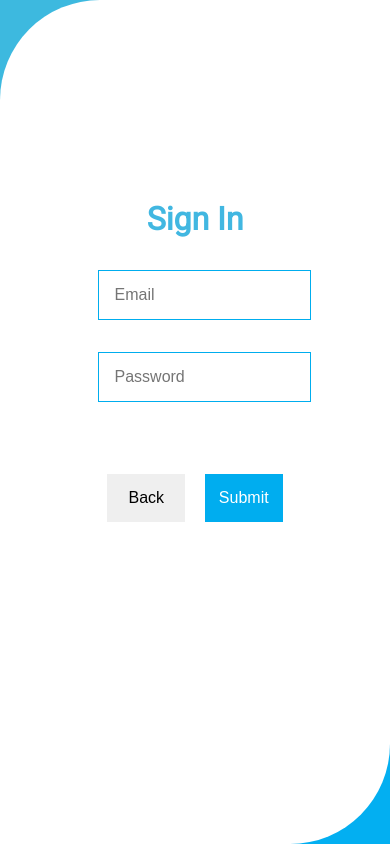
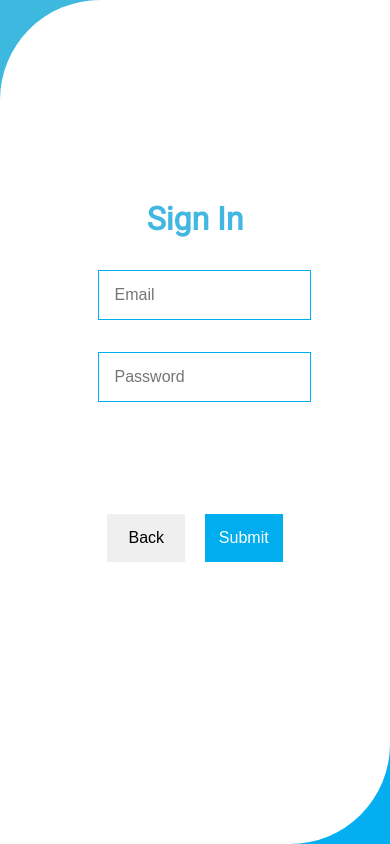
Before and after one commit to Jguz17/hungr, a React (Create React App) app: page / in a window 390 px wide. Both pictures are taken after a click on the element "Already a member? Sign in". Built offline with nearby package versions, Linux system fonts and the light colour scheme.

Commit message:
alert positioning

```diff
--- a/src/App.css
+++ b/src/App.css
@@ -141,6 +141,7 @@ input {
 .form-buttons {
   display: flex;
   justify-content: space-around;
+  margin-top: 1.5rem;
 }
 
 #submit:hover,
--- a/src/components/layout/HiddenForm.js
+++ b/src/components/layout/HiddenForm.js
@@ -61,11 +61,11 @@ const HiddenForm = () => {
                 <form className='form'>
                     <h1 style={{textAlign: 'center', color: '#41b7e1'}}>Sign In</h1>
                     <input onChange={validateUser} id='email-login' type='email' placeholder='Email'/>
-                    <input style={{marginTop: '2rem', marginBottom: '1rem'}} onChange={(e) => setState({password: e.target.value})} id='password-login' type='password' placeholder='Password'/>
+                    <input style={{marginTop: '2rem', marginBottom: '1.5rem'}} onChange={(e) => setState({password: e.target.value})} id='password-login' type='password' placeholder='Password'/>
                     <div style={{height: '40px', position: 'relative'}}>
                         <Alerts/>
                     </div>
-                    <div className='form-buttons' style={{marginTop: '1rem'}}>
+                    <div className='form-buttons'>
                         <input style={{textAlign: 'center', zIndex: '2'}} id='back' onClick={onClick} type='button' value='Back'/>
                         <input id='submit' type='submit' value='Submit'/>
                     </div>
--- a/src/responsive/responsive.css
+++ b/src/responsive/responsive.css
@@ -148,6 +148,10 @@
         font-size: 1;
     }
 
+    .form-buttons {
+        margin-top: 2.5rem;
+    }
+
 }
 
 @media only screen and (min-width: 375px) and (max-width: 424px) {
@@ -229,6 +233,10 @@
     /* ==== VALIDATIONS AND DISABLE FIELD ==== */
     .cont-overlay {
         height: 70%;
+    }
+
+    .form-buttons {
+        margin-top: 3rem;
     }
 }
 
```
